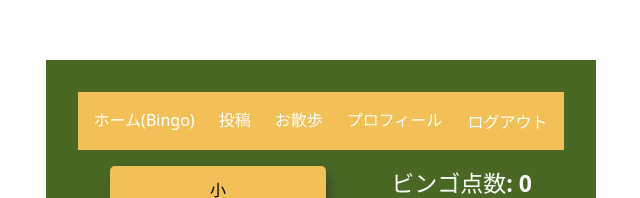
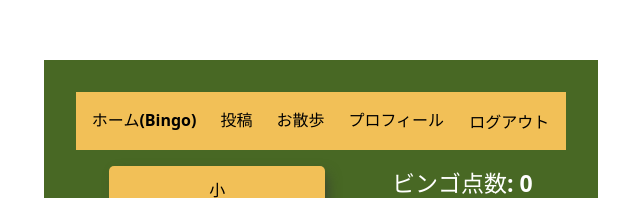
Before and after one commit to Drosselmeyers/osampoApp, a React (Vite) app in the folder client/: page / in a window 1280 px wide. Shown: the part 219-417 px from the top of the page, without its empty margins (319-959 px from the left). Built offline with nearby package versions, Linux system fonts and the light colour scheme; no server answers.

Commit message:
change: FE: Navvarのstyle微修正

```diff
--- a/client/src/NavBar.jsx
+++ b/client/src/NavBar.jsx
@@ -39,8 +39,8 @@ export const NavBar = () => {
           <Link
             to="/"
             style={{
-              color: "white",
-              fontWeight: "500",
+              color: "black",
+              fontWeight: "bold",
             }}
           >
             ホーム(Bingo)
@@ -50,8 +50,8 @@ export const NavBar = () => {
           <Link
             to="/post"
             style={{
-              color: "white",
-              fontWeight: "500",
+              color: "black",
+              fontWeight: "bold",
             }}
           >
             投稿
@@ -61,8 +61,8 @@ export const NavBar = () => {
           <Link
             to="/sampo"
             style={{
-              color: "white",
-              fontWeight: "500",
+              color: "black",
+              fontWeight: "bold",
             }}
           >
             お散歩
@@ -72,8 +72,8 @@ export const NavBar = () => {
           <Link
             to="/profile"
             style={{
-              color: "white",
-              fontWeight: "500",
+              color: "black",
+              fontWeight: "bold",
             }}
           >
             プロフィール
@@ -83,8 +83,8 @@ export const NavBar = () => {
           <button
             onClick={handleLogout}
             style={{
-              color: "white",
-              fontWeight: "500",
+              color: "black",
+              fontWeight: "bold",
               background: "none",
               cursor: "pointer",
               fontSize: "1rem",
```
